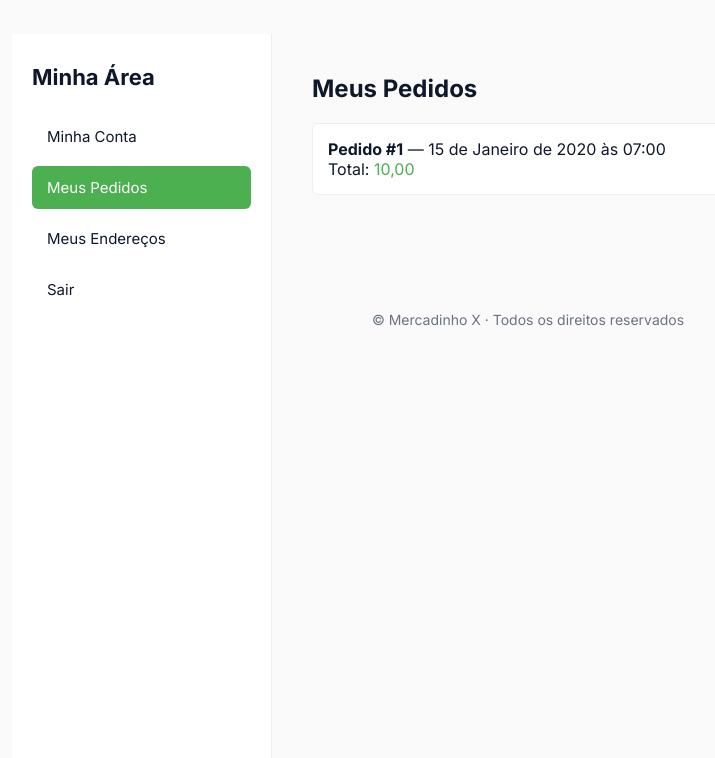
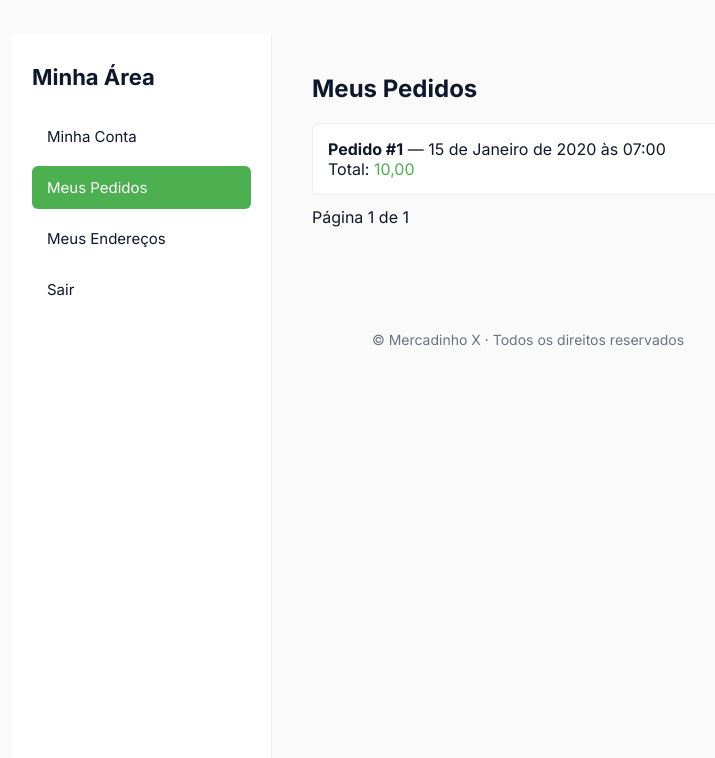
Before and after one commit to carlosEduardo704/market, a Django app: page /my_account/orders/ in a window 1280 px wide. Shown: the part 78-836 px from the top of the page, without its empty margins (112-827 px from the left). Run offline with Django 5.2, Linux system fonts and the light colour scheme; a user stored in the database is signed in; tables that the repository leaves empty hold one stand-in row (values such as "Sample post"); some libraries are stand-ins or nearby versions.

Commit message:
add pagination navigator

```diff
--- a/order/templates/orders.html
+++ b/order/templates/orders.html
@@ -21,5 +21,23 @@
           </div>
         </a>
       {% endfor %}
+      <div class="pagination">
+
+          {% if page_obj.has_previous %}
+              <a href="?page=1">« Primeira</a>
+              <a href="?page={{ page_obj.previous_page_number}}">‹ Anterior</a>
+          {% endif %}
+
+          <span>
+              Página {{ page_obj.number }} de {{ page_obj.paginator.num_pages }}
+          </span>
+
+          {% if page_obj.has_next %}
+              <a href="?page={{ page_obj.next_page_number}}">Próxima ›</a>
+              <a href="?page={{ page_obj.paginator.num_pages }}">Última »</a>
+          {% endif %}
+
+      </div>
+
   </section>
 {% endblock content_section %}
```
